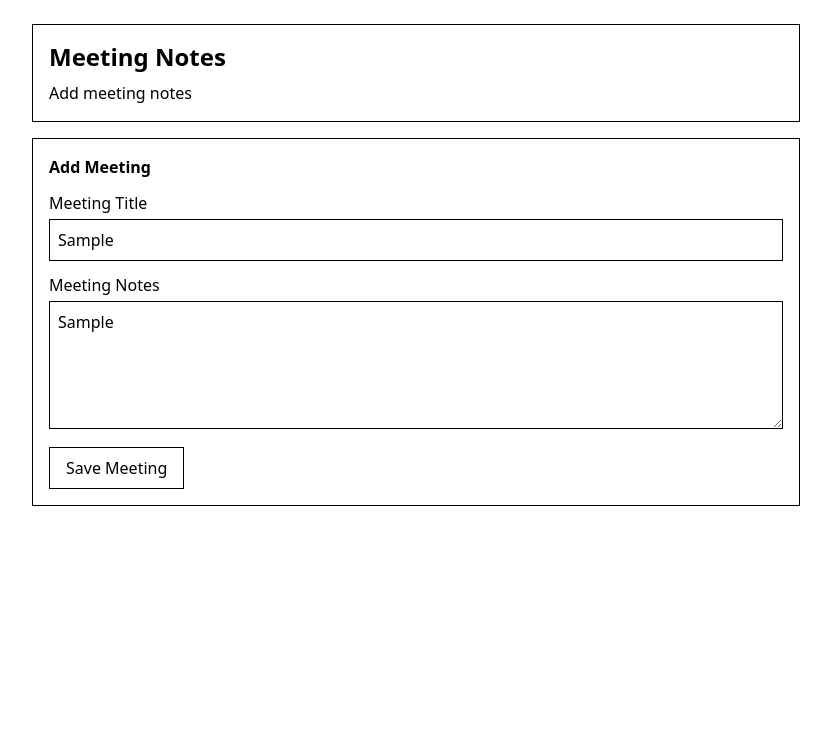
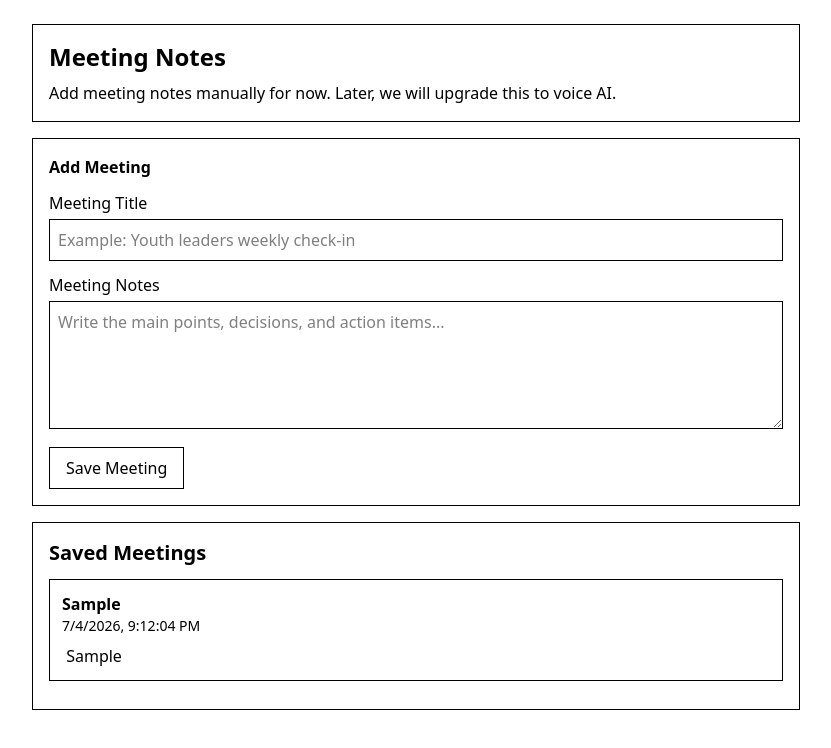
Before and after one commit to mwala-joel/meeting-notes-app, an Angular app: page / in a window 1280 px wide. Both pictures are taken after typing "Sample", "Sample" into the empty fields and a click on the button "Save Meeting". Shown: the top 748 px of the page, without its empty margins (224-1055 px from the left). Built offline with nearby package versions, Linux system fonts and the light colour scheme.

Commit message:
display meetings

```diff
--- a/src/app/pages/meeting-notes/meeting-notes.html
+++ b/src/app/pages/meeting-notes/meeting-notes.html
@@ -2,10 +2,10 @@
   <div class="border p-4 mb-4">
     <h1 class="text-2xl font-bold mb-2">Meeting Notes</h1>
 
-    <p>Add meeting notes</p>
+    <p>Add meeting notes manually for now. Later, we will upgrade this to voice AI.</p>
   </div>
 
-  <form class="border p-4" (ngSubmit)="addMeetingNote()">
+  <form class="border p-4 mb-4" (ngSubmit)="addMeetingNote()">
     <h2 class="font-bold mb-3">Add Meeting</h2>
 
     <div class="mb-3">
@@ -33,4 +33,28 @@
 
     <button class="border px-4 py-2" type="submit">Save Meeting</button>
   </form>
+
+  <div class="border p-4">
+    <h2 class="text-xl font-bold mb-3">Saved Meetings</h2>
+
+    @if (meetingNotes.length === 0) {
+      <p>No meetings saved yet.</p>
+    }
+
+    @for (meeting of meetingNotes; track meeting.id) {
+      <article class="border p-3 mb-3">
+        <h3 class="font-bold">
+          {{ meeting.title }}
+        </h3>
+
+        <p class="text-sm mb-2">
+          {{ meeting.createdAt }}
+        </p>
+
+        <p class="whitespace-pre-wrap">
+          {{ meeting.notes }}
+        </p>
+      </article>
+    }
+  </div>
 </section>
--- a/src/app/pages/meeting-notes/meeting-notes.ts
+++ b/src/app/pages/meeting-notes/meeting-notes.ts
@@ -1,5 +1,12 @@
 import { Component } from '@angular/core';
 import { FormsModule } from '@angular/forms';
+
+type MeetingNote = {
+  id: number;
+  title: string;
+  notes: string;
+  createdAt: string;
+};
 
 @Component({
   selector: 'app-meeting-notes',
@@ -11,8 +18,23 @@ export class MeetingNotes {
   title = '';
   notes = '';
 
+  meetingNotes: MeetingNote[] = [];
+
   addMeetingNote() {
-    console.log('Meeting title:', this.title);
-    console.log('Meeting notes:', this.notes);
+    if (!this.title.trim() || !this.notes.trim()) {
+      return;
+    }
+
+    const newMeeting: MeetingNote = {
+      id: Date.now(),
+      title: this.title,
+      notes: this.notes,
+      createdAt: new Date().toLocaleString(),
+    };
+
+    this.meetingNotes.unshift(newMeeting);
+
+    this.title = '';
+    this.notes = '';
   }
 }
```
